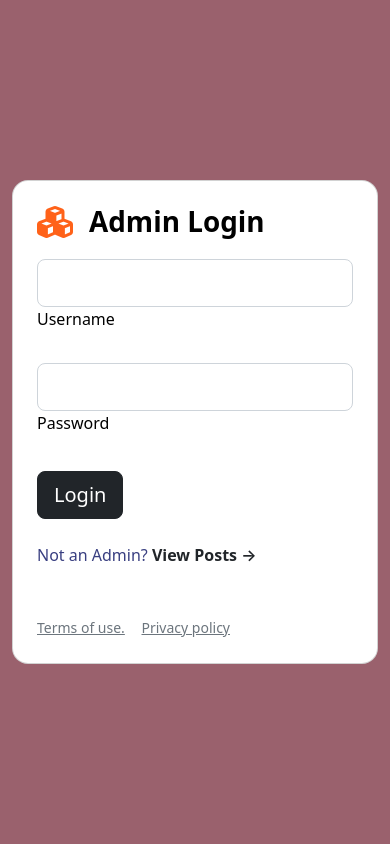
After one commit to Shadow091101/BloggersPost, a Flask app: page /admin_login in a window 390 px wide. The commit adds this page. Run offline with Flask 3, Linux system fonts and the light colour scheme; some libraries are stand-ins or nearby versions.

Commit message:
made an admin_login form today not much maybe more tomorrow

```diff
--- a/main.py
+++ b/main.py
@@ -60,6 +60,10 @@ def all_posts():
     posts = Posts.query.order_by(Posts.date.desc()).all()
     return render_template("all_posts.html", params=params, posts=posts,active="posts")
 
+@app.route("/admin_login")
+def admin_login():
+    return render_template("admin_login.html")
+
 @app.route("/posts/<string:post_slug>",methods=['GET'])
 
 def posts(post_slug):
--- /dev/null
+++ b/templates/admin_login.html
@@ -0,0 +1,105 @@
+<!doctype html>
+<html lang="en">
+  <head>
+    <meta charset="UTF-8" />
+    <meta name="viewport" content="width=device-width, initial-scale=1.0" />
+    <title>Document</title>
+    <link
+      href="https://cdn.jsdelivr.net/npm/bootstrap@5.2.3/dist/css/bootstrap.min.css"
+      rel="stylesheet"
+    />
+    <link
+      rel="stylesheet"
+      href="https://cdnjs.cloudflare.com/ajax/libs/font-awesome/6.5.0/css/all.min.css"
+    />
+    <link
+      href="{{url_for('static',filename='css/styles.css')}}"
+      rel="stylesheet"
+    />
+  </head>
+  <body>
+    <section class="vh-100" style="background-color: #9a616d">
+      <div class="container py-5 h-100">
+        <div class="row d-flex justify-content-center align-items-center h-100">
+          <div class="col col-xl-10">
+            <div class="card" style="border-radius: 1rem">
+              <div class="row g-0">
+                <div class="col-lg-5 d-none d-lg-block">
+                  <img
+                    src="https://mdbcdn.b-cdn.net/img/Photos/new-templates/bootstrap-login-form/img1.webp"
+                    alt="login form"
+                    class="img-fluid"
+                    style="border-radius: 1rem 0 0 1rem; height: 100%"
+                  />
+                </div>
+                <div class="col-12 col-lg-7 d-flex align-items-center">
+                  <div class="card-body p-4 p-lg-5 text-black">
+                    <form>
+                      <div
+                        class="d-flex align-items-center justify-content-md-center mb-3 pb-1"
+                      >
+                        <i
+                          class="fas fa-cubes fa-2x me-3"
+                          style="color: #ff6219"
+                        ></i>
+                        <span class="h1 fw-bold mb-0">Admin Login</span>
+                      </div>
+
+                      <div data-mdb-input-init class="form-outline mb-4">
+                        <input
+                          type="email"
+                          id="form2Example17"
+                          class="form-control form-control-lg"
+                        />
+                        <label class="form-label" for="form2Example17"
+                          >Username</label
+                        >
+                      </div>
+
+                      <div data-mdb-input-init class="form-outline mb-4">
+                        <input
+                          type="password"
+                          id="form2Example27"
+                          class="form-control form-control-lg"
+                        />
+                        <label class="form-label" for="form2Example27"
+                          >Password</label
+                        >
+                      </div>
+
+                      <div class="pt-1 mb-4">
+                        <button
+                          data-mdb-button-init
+                          data-mdb-ripple-init
+                          class="btn btn-dark btn-lg btn-block"
+                          type="button"
+                        >
+                          Login
+                        </button>
+                      </div>
+                      <p class="mb-5 pb-lg-2" style="color: #393f81">
+                        Not an Admin?
+                        <a
+                          href="#!"
+                          style="color: #393f81"
+                          class="fw-semibold text-decoration-none link-dark custom-link"
+                        >
+                          View Posts →</a
+                        >
+                      </p>
+                      <a href="#!" class="small text-muted">Terms of use.</a>&nbsp;&nbsp;&nbsp;
+                      <a href="#!" class="small text-muted">Privacy policy</a>
+                    </form>
+                  </div>
+                </div>
+              </div>
+            </div>
+          </div>
+        </div>
+      </div>
+    </section>
+    <script src="https://cdn.jsdelivr.net/npm/bootstrap@5.2.3/dist/js/bootstrap.bundle.min.js"></script>
+    <!-- Core theme JS-->
+    <script src="{{url_for('static',filename='js/scripts.js')}}"></script>
+  </body>
+</html>
--- a/templates/all_posts.html
+++ b/templates/all_posts.html
@@ -26,6 +26,7 @@
           <h2 class="post-title">
             {{ post.title }}
           </h2>
+          <br>
           <h3 class="post-subtitle">
             {{ post.content[:120] }}...
           </h3>
```
Also changed, not shown: static/css/posts.css (+6 -1 lines).
